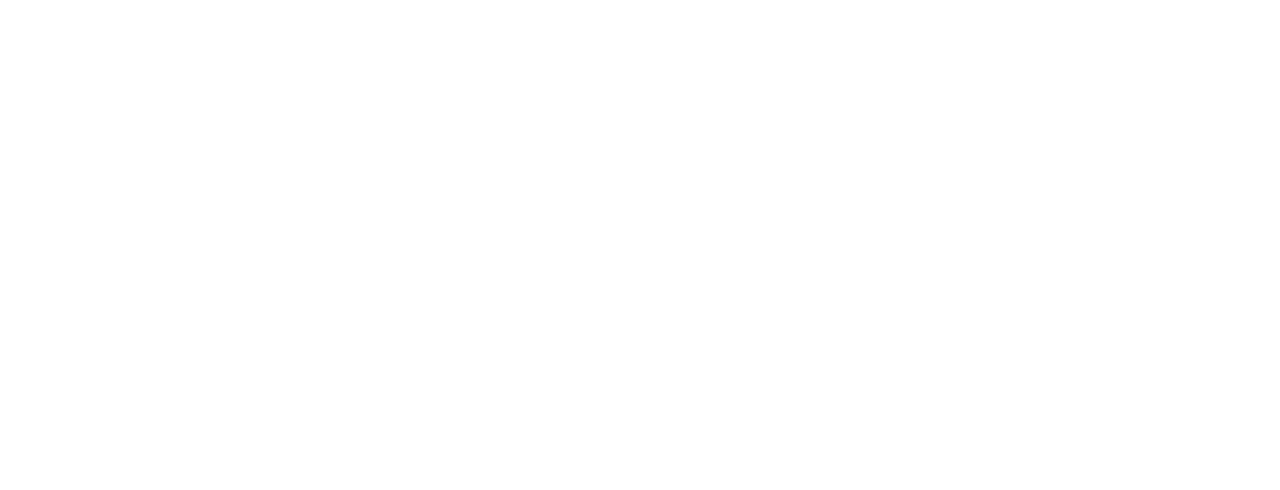
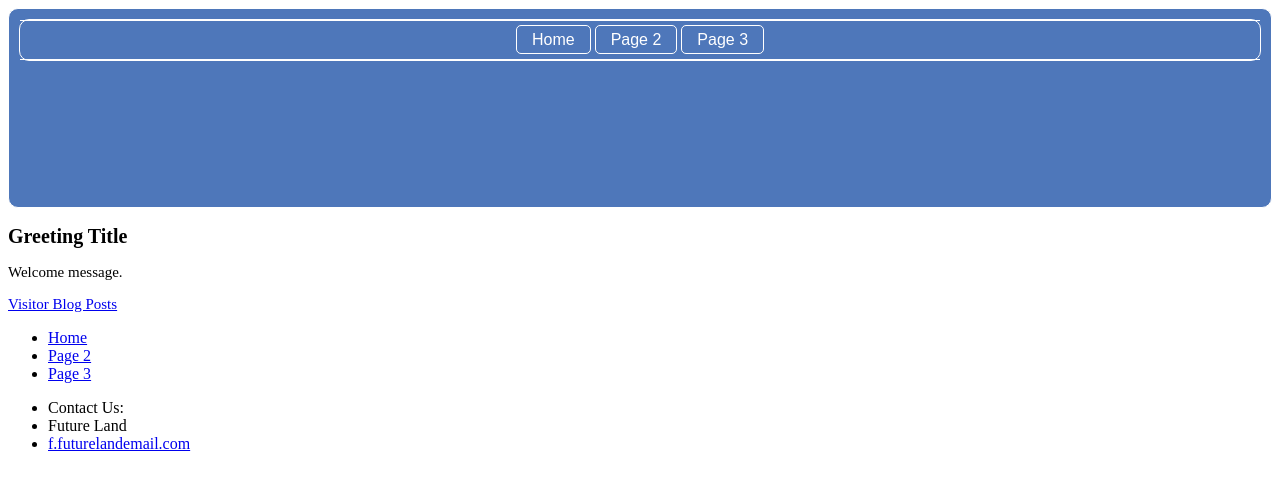
Before and after one commit to cerrmor/CM1040_WebDevelopment, a plain HTML site: page page2.html in a window 1280 px wide. Drawn offline with Linux system fonts and the light colour scheme.

Commit message:
Add CSS file, working with page 2, added nav(in progress)

```diff
--- /dev/null
+++ b/StyleSheet/style.css
@@ -0,0 +1,126 @@
+/*Common CSS-------------------------------------*/
+
+* {
+    box-sizing: border-box;
+}
+
+body{
+    background: white;
+    height: 100%;
+}
+
+h1{
+    font-family: Arial, Helvetica, sans-serif;
+    font-style: normal;
+    font-variant: normal;
+    font-weight: normal;
+    font-size: 2em;
+    color: white;
+}
+
+h2{
+    font-family: 'Times New Roman', Times, serif;
+    font-style: normal;
+    font-variant: normal;
+    font-weight: bold;
+    font-size: 20px;;
+    color: black;
+}
+
+h3{
+    font-family: 'Times New Roman', Times, serif;
+    font-style: normal;
+    font-variant: normal;
+    font-weight: bold;
+    font-size: 17px;;
+    color: black;
+}
+
+p{
+    font-family: 'Times New Roman', Times, serif;
+    font-style: normal;
+    font-variant: normal;
+    font-weight: normal;
+    font-size: 15px;;
+    color: black;
+}
+
+/*Nav CSS-------------------------------------------*/
+
+nav { grid-area: nav; }
+
+nav{
+    background:rgba(78, 119, 186, 255);
+    border-radius: 10px;
+    border: 1px solid white;
+    text-align:center;
+    width:100%;
+
+
+
+}
+
+nav ol{
+    border:1px solid white;
+    border-width:1px 0;
+    list-style:none;
+    margin:0;
+    padding:0;
+    text-align:center;
+
+}
+
+nav li{
+    display:inline;
+    border: 1px solid white;
+    border-radius: 5px;;
+    padding:5px;
+
+
+}
+
+nav li a {
+    font-family: Arial, Helvetica, sans-serif;
+    font-style: normal;
+    text-decoration: none;
+    font-variant: normal;
+    font-weight: normal;
+    font-size: 1em;
+    color:hsl(0,0%,255%);
+    display:inline-block;
+    padding:10px;
+
+
+
+}
+
+/*Header CSS---------------------------------------*/
+
+header { grid-area: header; }
+
+header{
+    background:rgba(78, 119, 186, 255);
+    border-radius: 10px;;
+    border: 1px solid white;
+    text-align: center;
+    width:100%;
+    height:200px;
+    padding: 10px;
+
+
+
+}
+
+header h1{
+
+}
+
+header object{
+
+}
+
+/*Index.html CSS------------------------------------*/
+
+/*Page1.html CSS------------------------------------*/
+
+/*Page2.html CSS------------------------------------*/
--- a/page2.html
+++ b/page2.html
@@ -0,0 +1,55 @@
+<!DOCTYPE html>
+<html lang= "en">
+
+<!-- Meta data -->
+
+<head>
+    <title>Future Land - HomePage</title>
+    <meta charset="utf-8">
+    <meta name="description" content="Explore the exciting world of space, science and the future! Come to Future Land">
+    <meta name="author" content="Future Land Amusement Park">
+    <meta name="viewport" content="width=device-width, initial-scale=1.0">
+    <meta name="refresh" content="600">
+    <meta name="keywords" content="Fun,science,space,rockets,future">
+    <link rel="stylesheet" type="text/css" href="StyleSheet/style.css">
+</head>
+
+<body>
+    <header>
+        <nav>
+        <ol>
+          <li><a href="index.html">Home</a></li>
+          <li><a href="page2.html">Page 2</a></li>
+          <li><a href="page3.html">Page 3</a></li>
+        </ol>
+    </nav>
+    </header>
+
+    <div id = "welcomeGreeting">
+        <h2>Greeting Title</h2>
+        <p>Welcome message.</p>
+    </div>
+
+</body>
+
+<footer>
+    <div id="blog">
+        <p><a href="blog.html">Visitor Blog Posts</a></p>
+    </div>
+
+    <div id="fpLinks">
+        <ul>
+            <li><a href="index.html">Home</a></li>
+            <li><a href="page2.html">Page 2</a></li>
+            <li><a href="page.html">Page 3</a></li>
+        </ul>
+    </div>
+
+    <div id="contactInformation">
+        <ul>
+            <li id="contact">Contact Us:</li>
+            <li id="name">Future Land</li>
+            <li id="email"><a href="f.futurelandemail.com">f.futurelandemail.com</a></li>
+        </ul>
+    </div>
+</footer></html>
```
Also changed, not shown: index.html (+2 -2 lines).
